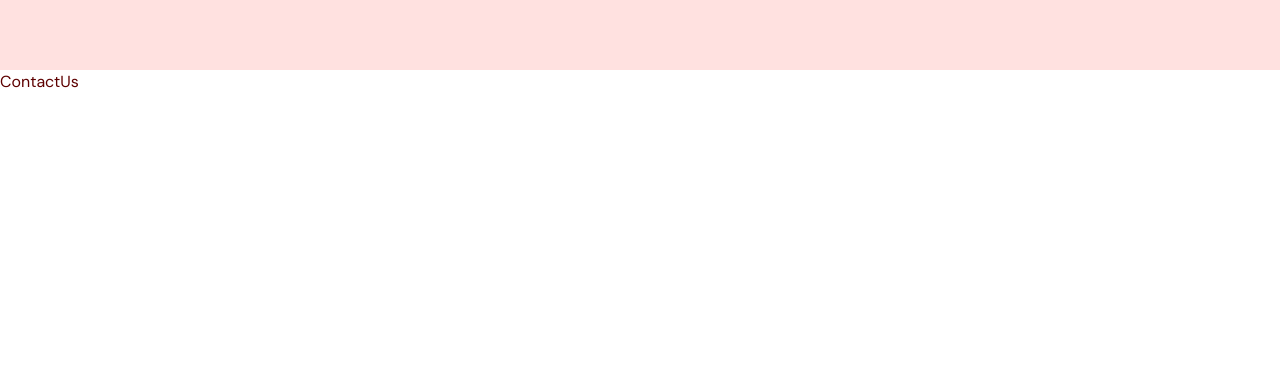
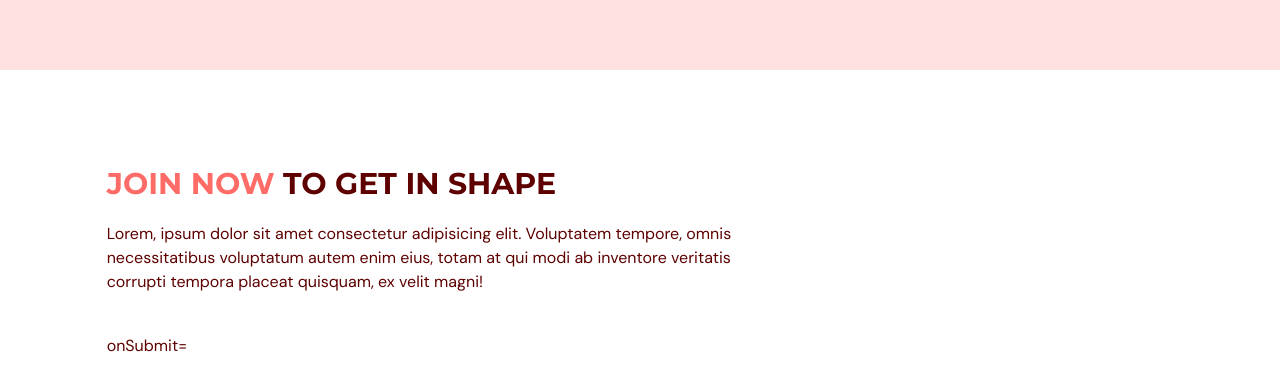
Before and after one commit to Vlad-dualv/fitness-website, a React (Vite) app: page / in a window 1280 px wide. Shown: the part 2768-3158 px from the top of the page. Before the commit the page ends 2862 px from the top, so only its background shows below. Built offline with nearby package versions, Linux system fonts and the light colour scheme.

Commit message:
func: ContactUs init

```diff
--- a/src/scenes/ContactUs/index.tsx
+++ b/src/scenes/ContactUs/index.tsx
@@ -1,8 +1,53 @@
-type Props = {}
+import type { SelectedPage } from "@/shared/types"
+import {motion} from "framer-motion";
+import { useForm } from "react-hook-form";
+import ContactUsPageGraphic from "@/assets/ContactUsPageGraphic.png";
+import HText from "@/shared/HText";
 
-function ContactUs({}: Props) {
+type Props = {
+    setSelectedPage: (value: SelectedPage) => void
+}
+
+function ContactUs({setSelectedPage}: Props) {
+    const onSubmit = async (e: any) => {
+        const isValid = await trigger();
+        e.preventDefault();
+    }
   return (
-    <div>ContactUs</div>
+    <section id="contactus"
+    className="mx-auto w-5/6 pt-24 pb-32">
+        <motion.div onViewportEnter={() => setSelectedPage(SelectedPage.ContactUs)}>
+            {/* HEADER */}
+            <motion.div className="md:w-3/5"
+            initial="hidden"
+            whileInView="visible"
+            viewport={{ once: true, amount: 0.5 }}
+            transition={{ duration: 0.5 }}
+            variants={{hidden: {opacity: 0, x: -50}, visible: {opacity: 1, x: 0}
+            }}>
+                <HText>
+                    <span className="text-primary-500">JOIN NOW</span> TO GET IN SHAPE
+                </HText>
+                <p className="my-5">Lorem, ipsum dolor sit amet consectetur adipisicing elit. Voluptatem tempore, omnis necessitatibus voluptatum autem enim eius, totam at qui modi ab inventore veritatis corrupti tempora placeat quisquam, ex velit magni!</p>
+            </motion.div>
+            {/* FORM AND IMAGE */}
+            <div className="mt-10 justify-between gap-8 md:flex">
+                <motion.div
+                className="mt-10 basis-3/5 md:mt-0"
+                initial="hidden"
+            whileInView="visible"
+            viewport={{ once: true, amount: 0.5 }}
+            transition={{ duration: 0.5 }}
+            variants={{hidden: {opacity: 0, y: 50}, visible: {opacity: 1, y: 0}
+            }}>
+                <form
+                target="_blank">
+                onSubmit={onSubmit}
+                </form>
+                </motion.div>
+            </div>
+        </motion.div>
+    </section>
   )
 }
 
```
